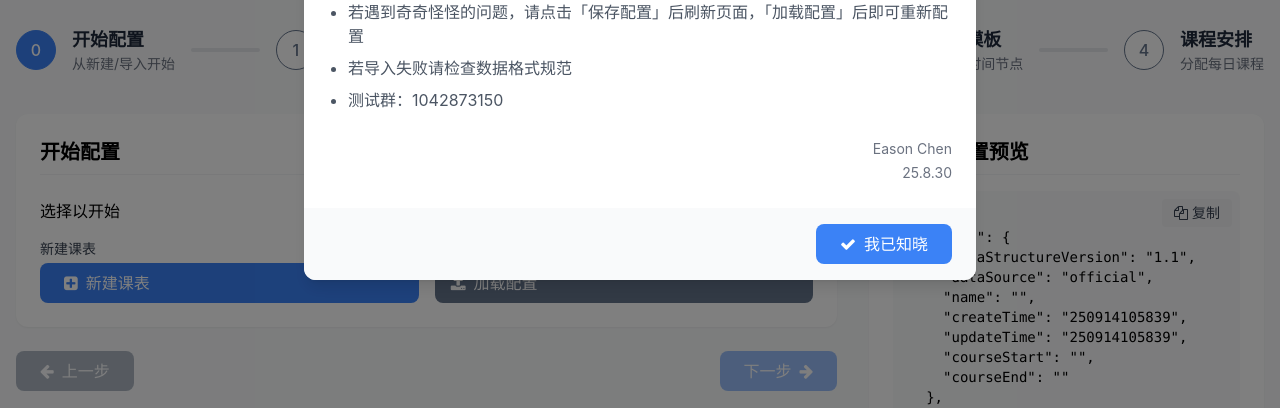
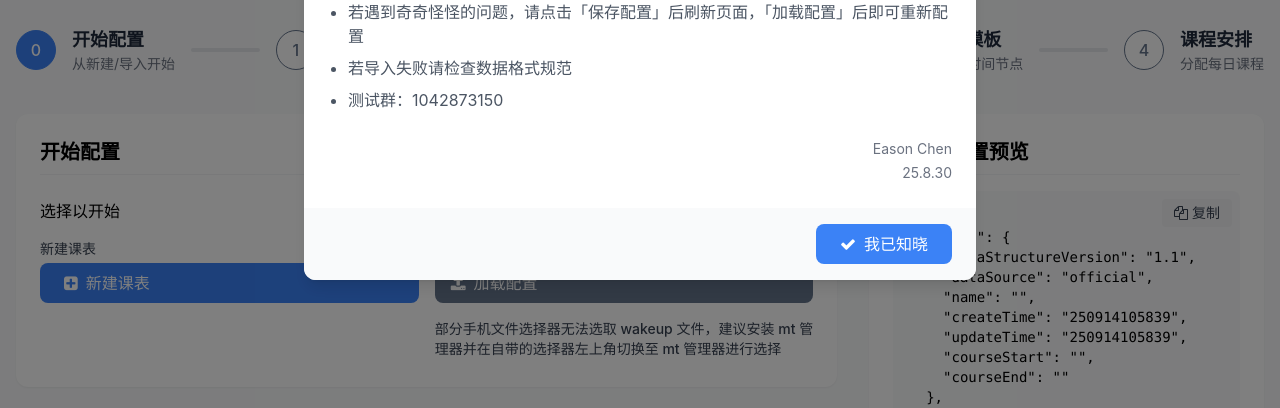
Before and after one commit to waterflames-team/clartime-velaapp-courseeditor, a plain HTML site: page index.html in a window 1280 px wide. Shown: the part 338-746 px from the top of the page. Drawn offline with nearby package versions, Linux system fonts and the light colour scheme.

Commit message:
:lipstick: 增加移动端系统自带文件选择器无法选择wakeup数据的提示

```diff
--- a/index.html
+++ b/index.html
@@ -370,7 +370,10 @@
                   class="bg-secondary hover:bg-secondary/90 text-white px-4 py-2 rounded-lg transition-all flex items-center">
                   <i class="fa fa-upload mr-2"></i>加载配置
                 </button>
+
               </div>
+              <label class="block text-sm font-medium text-gray-700 mb-1" for="name"></label>
+              <label class="block text-sm font-medium text-gray-700 mb-1" for="name">部分手机文件选择器无法选取 wakeup 文件，建议安装 mt 管理器并在自带的选择器左上角切换至 mt 管理器进行选择</label>
 
 
             </div>
```
